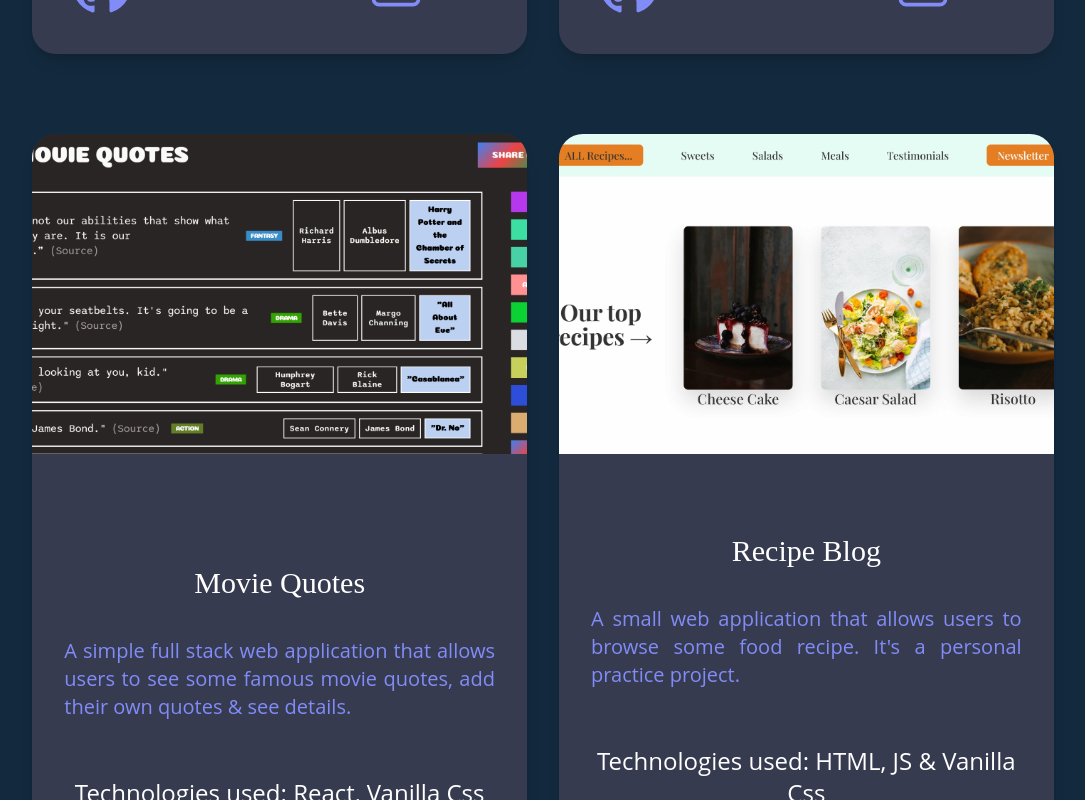
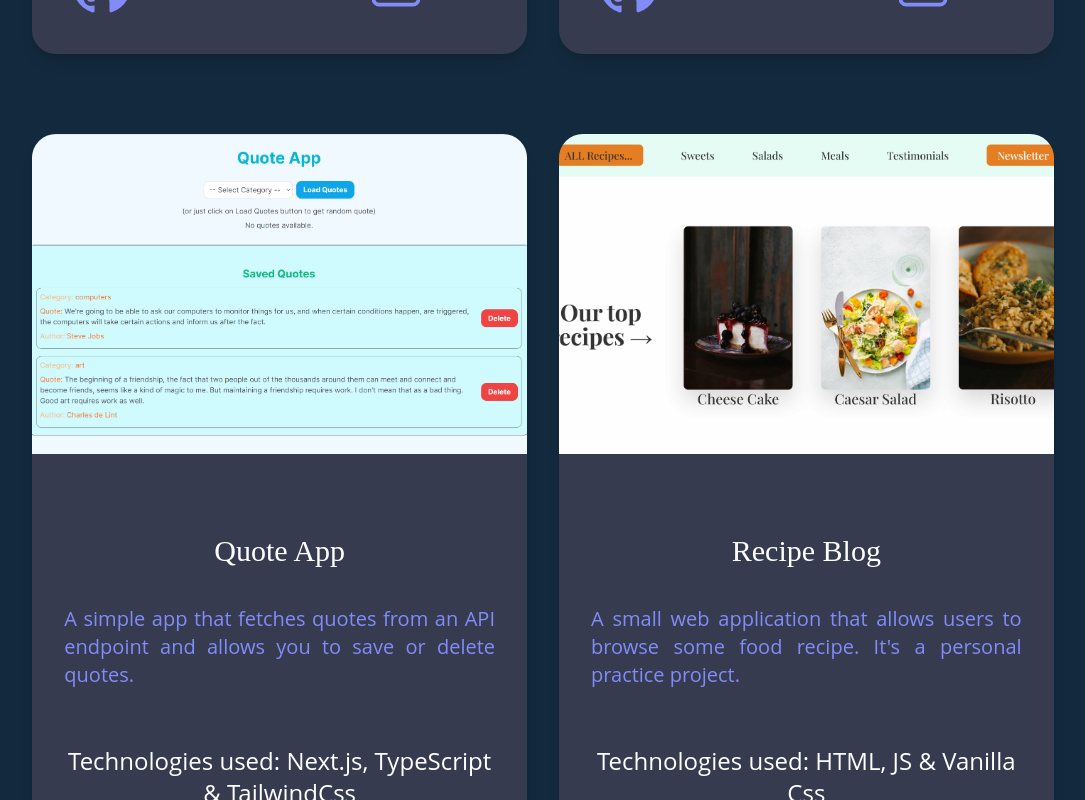
Before and after one commit to rada-ii/Portfolio-app-next.js-tailwindcss-typescript, a Next.js app: page /my-projects in a window 1280 px wide. Shown: the part 1880-2680 px from the top of the page, without its empty margins (97-1182 px from the left). Built offline with nearby package versions, Linux system fonts and the light colour scheme.

Commit message:
corrections and styling

```diff
--- a/src/app/data/data.tsx
+++ b/src/app/data/data.tsx
@@ -95,20 +95,37 @@ export const projects = [
       },
     ],
   },
+  // {
+  //   title: "Movie Quotes",
+  //   body1:
+  //     "A simple full stack web application that allows users to see some famous movie quotes, add their own quotes & see details.",
+  //   body2: "Technologies used: React, Vanilla Css",
+  //   image: "/images/movie.png",
+  //   links: [
+  //     {
+  //       text: "Source Code",
+  //       url: "https://github.com/rada-ii/Movie-Quotes",
+  //     },
+  //     {
+  //       text: "Live Site",
+  //       url: "https://movie-quotes-xi.vercel.app/",
+  //     },
+  //   ],
+  // },
   {
-    title: "Movie Quotes",
+    title: "Quote App",
     body1:
-      "A simple full stack web application that allows users to see some famous movie quotes, add their own quotes & see details.",
-    body2: "Technologies used: React, Vanilla Css",
-    image: "/images/movie.png",
+      "A simple app that fetches quotes from an API endpoint and allows you to save or delete quotes.",
+    body2: "Technologies used: Next.js, TypeScript & TailwindCss",
+    image: "/images/quote.png",
     links: [
       {
         text: "Source Code",
-        url: "https://github.com/rada-ii/Movie-Quotes",
+        url: "https://github.com/rada-ii/Quote-app-next.js-tailwindcss-typescript",
       },
       {
         text: "Live Site",
-        url: "https://movie-quotes-xi.vercel.app/",
+        url: "https://quote-app-next-js-tailwindcss-typescript.vercel.app/",
       },
     ],
   },
--- a/src/app/globals.css
+++ b/src/app/globals.css
@@ -53,8 +53,9 @@ h3,
 h4,
 h5,
 h6,
-.hi {
-  font-family: "Aclonica", sans-serif;
+.hi,
+.mg {
+  /* font-family: "Aclonica", sans-serif; */
   font-family: "Tilt Prism", cursive;
 }
 
```
Also changed, not shown: public/images/quote.png (added).
